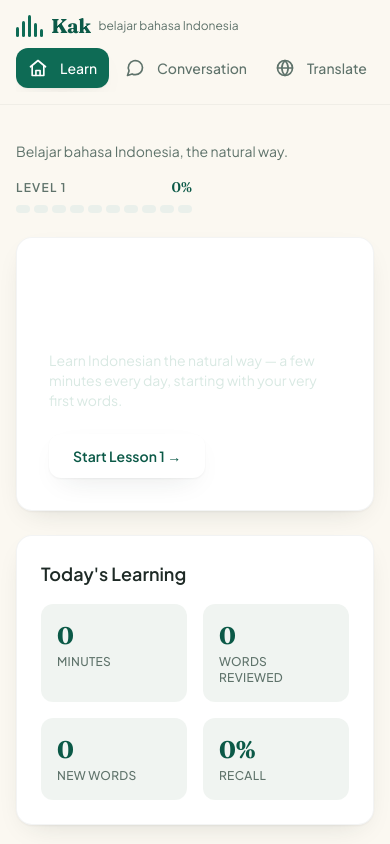
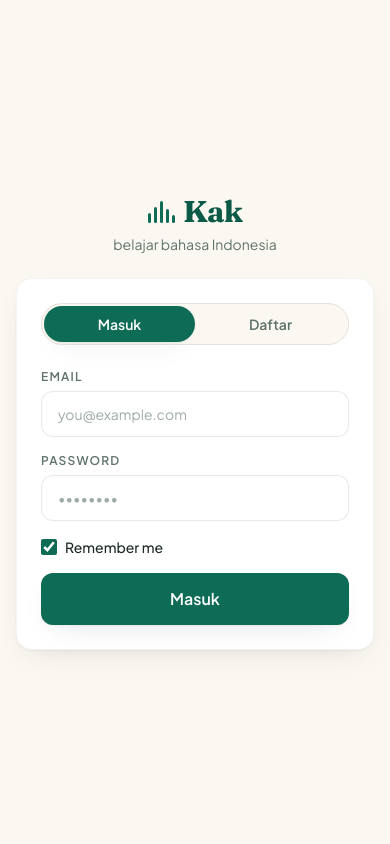
Before and after one commit to stenknz/IndoEng, a Next.js app: page / in a window 390 px wide. Shown: the top 844 px of the page. Built offline with nearby package versions, Linux system fonts and the light colour scheme; no server answers.

Commit message:
feat(auth): login/register gate in the app shell

```diff
--- /dev/null
+++ b/src/components/AuthPage.tsx
@@ -0,0 +1,173 @@
+"use client";
+
+import { useState } from "react";
+import { useAuth } from "@/lib/auth/useAuth";
+import { Button } from "@/components/Button";
+import { Card } from "@/components/Card";
+import { Waveform } from "@/components/Waveform";
+
+type Mode = "login" | "register";
+
+const inputClass =
+  "w-full rounded-xl border border-ink/10 bg-white px-4 py-3 text-sm text-ink outline-none transition placeholder:text-muted/60 focus:border-canopy-600 focus:ring-2 focus:ring-canopy-600/15";
+const labelClass =
+  "mb-1.5 block text-xs font-semibold uppercase tracking-widest text-muted";
+
+export function AuthPage() {
+  const [mode, setMode] = useState<Mode>("login");
+  const [email, setEmail] = useState("");
+  const [password, setPassword] = useState("");
+  const [name, setName] = useState("");
+  const [remember, setRemember] = useState(true);
+  const [error, setError] = useState("");
+  const [pending, setPending] = useState(false);
+
+  const login = useAuth((s) => s.login);
+  const register = useAuth((s) => s.register);
+
+  const isLogin = mode === "login";
+
+  const handleSubmit = async (e: React.FormEvent) => {
+    e.preventDefault();
+    setError("");
+    setPending(true);
+    try {
+      if (isLogin) {
+        await login(email, password, remember);
+      } else {
+        await register(email, name, password);
+      }
+    } catch (err) {
+      setError(err instanceof Error ? err.message : "Something went wrong");
+      setPending(false);
+    }
+  };
+
+  return (
+    <div className="flex min-h-screen items-center justify-center px-4 py-10">
+      <div className="w-full max-w-md animate-fade-up">
+        <div className="mb-6 flex flex-col items-center text-center">
+          <div className="flex items-center gap-2">
+            <Waveform />
+            <span className="font-display text-3xl font-bold tracking-tight text-canopy-700">
+              Kak
+            </span>
+          </div>
+          <p className="mt-1 text-sm text-muted">belajar bahasa Indonesia</p>
+        </div>
+
+        <Card className="p-6 sm:p-8">
+          <div className="flex rounded-full border border-ink/10 bg-paper p-0.5">
+            <button
+              type="button"
+              onClick={() => {
+                setMode("login");
+                setError("");
+              }}
+              className={`flex-1 rounded-full px-4 py-2 text-sm font-semibold transition ${
+                isLogin ? "bg-canopy-600 text-white shadow-card" : "text-muted hover:bg-canopy-50"
+              }`}
+            >
+              Masuk
+            </button>
+            <button
+              type="button"
+              onClick={() => {
+                setMode("register");
+                setError("");
+              }}
+              className={`flex-1 rounded-full px-4 py-2 text-sm font-semibold transition ${
+                !isLogin ? "bg-canopy-600 text-white shadow-card" : "text-muted hover:bg-canopy-50"
+              }`}
+            >
+              Daftar
+            </button>
+          </div>
+
+          <form onSubmit={handleSubmit} className="mt-6 space-y-4">
+            {!isLogin && (
+              <div>
+                <label htmlFor="auth-name" className={labelClass}>
+                  Name
+                </label>
+                <input
+                  id="auth-name"
+                  type="text"
+                  value={name}
+                  onChange={(e) => setName(e.target.value)}
+                  autoComplete="name"
+                  required
+                  placeholder="What should we call you?"
+                  className={inputClass}
+                />
+              </div>
+            )}
+
+            <div>
+              <label htmlFor="auth-email" className={labelClass}>
+                Email
+              </label>
+              <input
+                id="auth-email"
+                type="email"
+                value={email}
+                onChange={(e) => setEmail(e.target.value)}
+                autoComplete="email"
+                required
+                placeholder="you@example.com"
+                className={inputClass}
+              />
+            </div>
+
+            <div>
+              <label htmlFor="auth-password" className={labelClass}>
+                Password
+              </label>
+              <input
+                id="auth-password"
+                type="password"
+                value={password}
+                onChange={(e) => setPassword(e.target.value)}
+                autoComplete={isLogin ? "current-password" : "new-password"}
+                required
+                placeholder="••••••••"
+                className={inputClass}
+              />
+            </div>
+
+            {isLogin && (
+              <label className="flex cursor-pointer items-center gap-2 text-sm font-medium text-ink">
+                <input
+                  type="checkbox"
+                  checked={remember}
+                  onChange={(e) => setRemember(e.target.checked)}
+                  className="h-4 w-4 rounded accent-canopy-600"
+                />
+                Remember me
+              </label>
+            )}
+
+            {error && (
+              <p
+                role="alert"
+                className="rounded-xl bg-red-50 px-4 py-2.5 text-sm text-red-700"
+              >
+                {error}
+              </p>
+            )}
+
+            <Button type="submit" size="lg" className="w-full" disabled={pending}>
+              {pending
+                ? isLogin
+                  ? "Logging in…"
+                  : "Creating account…"
+                : isLogin
+                  ? "Masuk"
+                  : "Daftar"}
+            </Button>
+          </form>
+        </Card>
+      </div>
+    </div>
+  );
+}
--- a/src/components/Shell.tsx
+++ b/src/components/Shell.tsx
@@ -1,16 +1,39 @@
 "use client";
-
 import { useEffect } from "react";
 import { usePathname } from "next/navigation";
 import { Sidebar } from "@/components/Sidebar";
 import { useStore } from "@/lib/store/useStore";
+import { createInitialState } from "@/lib/store/localStore";
+import { useAuth } from "@/lib/auth/useAuth";
+import { AuthPage } from "@/components/AuthPage";
 
 export function Shell({ children }: { children: React.ReactNode }) {
   const pathname = usePathname();
+  const status = useAuth((s) => s.status);
+  const init = useAuth((s) => s.init);
 
   useEffect(() => {
-    useStore.getState().hydrate();
-  }, []);
+    void init().then(() => {
+      if (useAuth.getState().status === "authed") {
+        void useStore.getState().hydrate().catch(() => {});
+      }
+    });
+  }, [init]);
+
+  useEffect(() => {
+    if (status === "guest") {
+      useStore.setState({ state: createInitialState(""), hydrated: false });
+    }
+  }, [status]);
+
+  if (status === "loading") {
+    return (
+      <div className="flex min-h-screen items-center justify-center text-muted">
+        …
+      </div>
+    );
+  }
+  if (status === "guest") return <AuthPage />;
 
   return (
     <div className="min-h-screen md:flex">
--- a/src/components/Sidebar.tsx
+++ b/src/components/Sidebar.tsx
@@ -3,13 +3,16 @@
 import Link from "next/link";
 import { usePathname } from "next/navigation";
 import { useStore } from "@/lib/store/useStore";
+import { useAuth } from "@/lib/auth/useAuth";
 import { LevelBar } from "@/components/LevelBar";
 import { Waveform } from "@/components/Waveform";
 import { Icon, type IconName } from "@/components/Icon";
 import { metWordIds } from "@/lib/difficulty/learnerModel";
 import { WORD_BANK } from "@/lib/data/words";
 
-const NAV_ITEMS: { href: string; label: string; icon: IconName }[] = [
+type NavItem = { href: string; label: string; icon?: IconName };
+
+const NAV_ITEMS: NavItem[] = [
   { href: "/", label: "Learn", icon: "home" },
   { href: "/conversation", label: "Conversation", icon: "chat" },
   { href: "/translate", label: "Translate", icon: "globe" },
@@ -17,12 +20,15 @@ const NAV_ITEMS: { href: string; label: string; icon: IconName }[] = [
   { href: "/review", label: "Review", icon: "refresh" },
   { href: "/progress", label: "Progress", icon: "chart" },
   { href: "/settings", label: "Settings", icon: "settings" },
+  { href: "/profile", label: "Profile" },
 ];
 
 export function Sidebar() {
   const pathname = usePathname();
   const words = useStore((s) => s.state.words);
   const level = useStore((s) => s.state.profile.level);
+  const user = useAuth((s) => s.user);
+  const logout = useAuth((s) => s.logout);
 
   const learned = metWordIds(words).length;
   const progress = Math.min(1, learned / WORD_BANK.length);
@@ -34,13 +40,22 @@ export function Sidebar() {
         : "text-muted hover:bg-canopy-50 hover:text-ink"
     }`;
 
-  const navItems = NAV_ITEMS.map((item) => {
+  const items: NavItem[] =
+    user?.role === "admin"
+      ? [...NAV_ITEMS, { href: "/admin", label: "Admin" }]
+      : NAV_ITEMS;
+
+  const navItems = items.map((item) => {
     const active =
       pathname === item.href ||
       (item.href === "/" && pathname.startsWith("/lesson"));
     return (
       <Link key={item.href} href={item.href} className={linkClass(active)}>
-        <Icon name={item.icon} className="h-5 w-5 shrink-0" />
+        {item.icon ? (
+          <Icon name={item.icon} className="h-5 w-5 shrink-0" />
+        ) : (
+          <span className="h-5 w-5 shrink-0" aria-hidden="true" />
+        )}
         <span>{item.label}</span>
       </Link>
     );
@@ -78,6 +93,19 @@ export function Sidebar() {
           <div className="rounded-2xl border border-ink/5 bg-paper p-4">
             <LevelBar level={level} progress={progress} />
           </div>
+          <div className="mt-3 flex items-center justify-between gap-2 rounded-2xl border border-ink/5 bg-paper px-4 py-3">
+            <p className="min-w-0 truncate text-xs font-medium text-muted">
+              Masuk sebagai{" "}
+              <span className="text-ink">{user?.name ?? "…"}</span>
+            </p>
+            <button
+              type="button"
+              onClick={() => void logout()}
+              className="shrink-0 text-sm font-semibold text-red-600 transition hover:text-red-700"
+            >
+              Keluar
+            </button>
+          </div>
         </div>
       </aside>
     </>
--- /dev/null
+++ b/src/lib/auth/useAuth.ts
@@ -0,0 +1,61 @@
+"use client";
+import { create } from "zustand";
+import { apiFetch } from "@/lib/api/client";
+
+export interface PublicUser {
+  id: string;
+  email: string;
+  name: string;
+  role: "student" | "admin";
+  createdAt: number;
+  disabledAt: number | null;
+}
+
+interface AuthState {
+  status: "loading" | "guest" | "authed";
+  user: PublicUser | null;
+  init: () => Promise<void>;
+  login: (email: string, password: string, remember: boolean) => Promise<void>;
+  register: (email: string, name: string, password: string) => Promise<void>;
+  logout: () => Promise<void>;
+  refreshUser: () => Promise<void>;
+}
+
+export const useAuth = create<AuthState>((set) => ({
+  status: "loading",
+  user: null,
+  init: async () => {
+    try {
+      const user = await apiFetch<PublicUser>("/api/auth/me");
+      set({ status: "authed", user });
+    } catch {
+      set({ status: "guest", user: null });
+    }
+  },
+  login: async (email, password, remember) => {
+    const { user } = await apiFetch<{ user: PublicUser }>("/api/auth/login", {
+      method: "POST",
+      body: { email, password, remember },
+    });
+    set({ status: "authed", user });
+  },
+  register: async (email, name, password) => {
+    const { user } = await apiFetch<{ user: PublicUser }>("/api/auth/register", {
+      method: "POST",
+      body: { email, name, password },
+    });
+    set({ status: "authed", user });
+  },
+  logout: async () => {
+    try {
+      await apiFetch("/api/auth/logout", { method: "POST" });
+    } catch {
+      /* ignore */
+    }
+    set({ status: "guest", user: null });
+  },
+  refreshUser: async () => {
+    const user = await apiFetch<PublicUser>("/api/auth/me");
+    set({ user });
+  },
+}));
```
